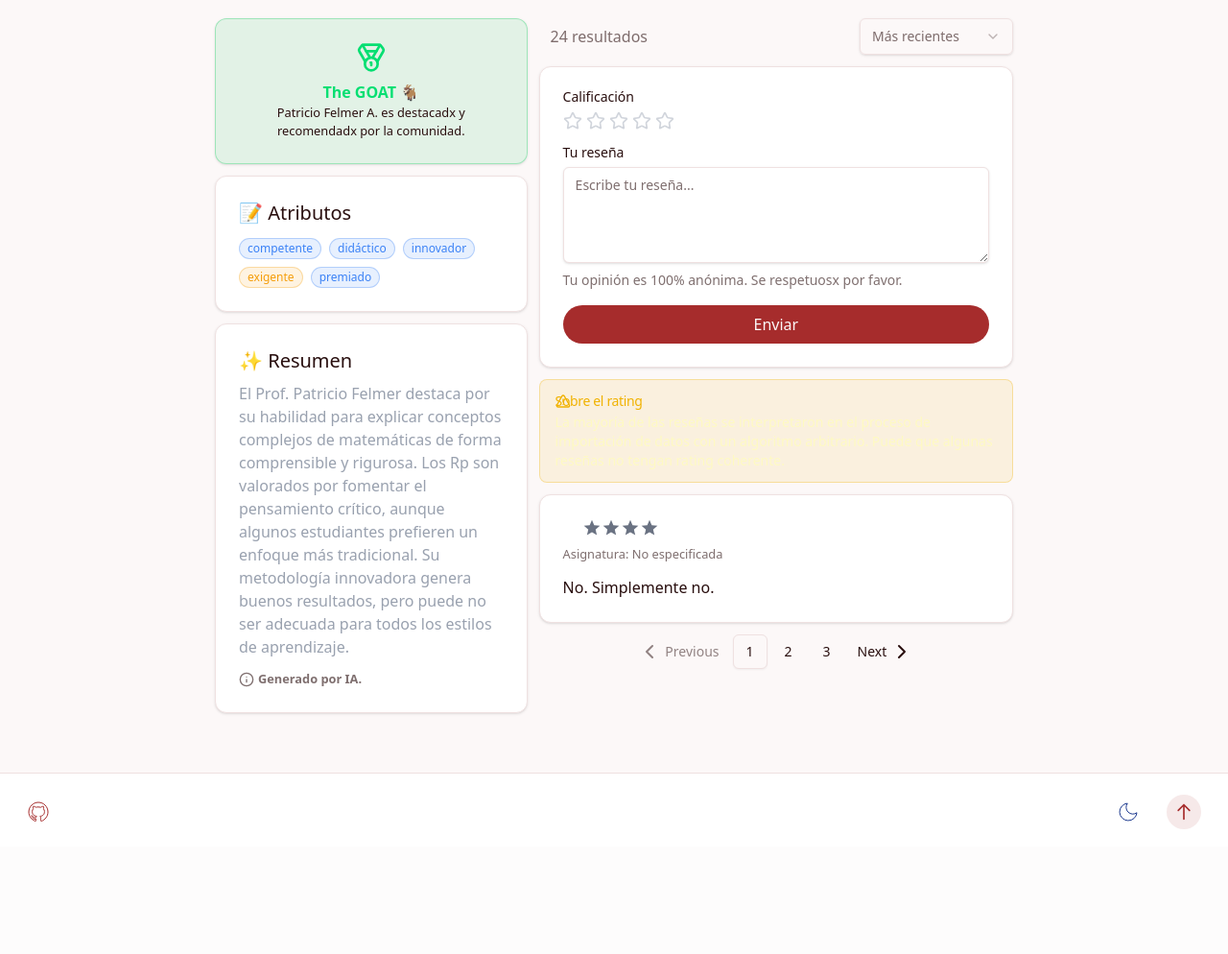
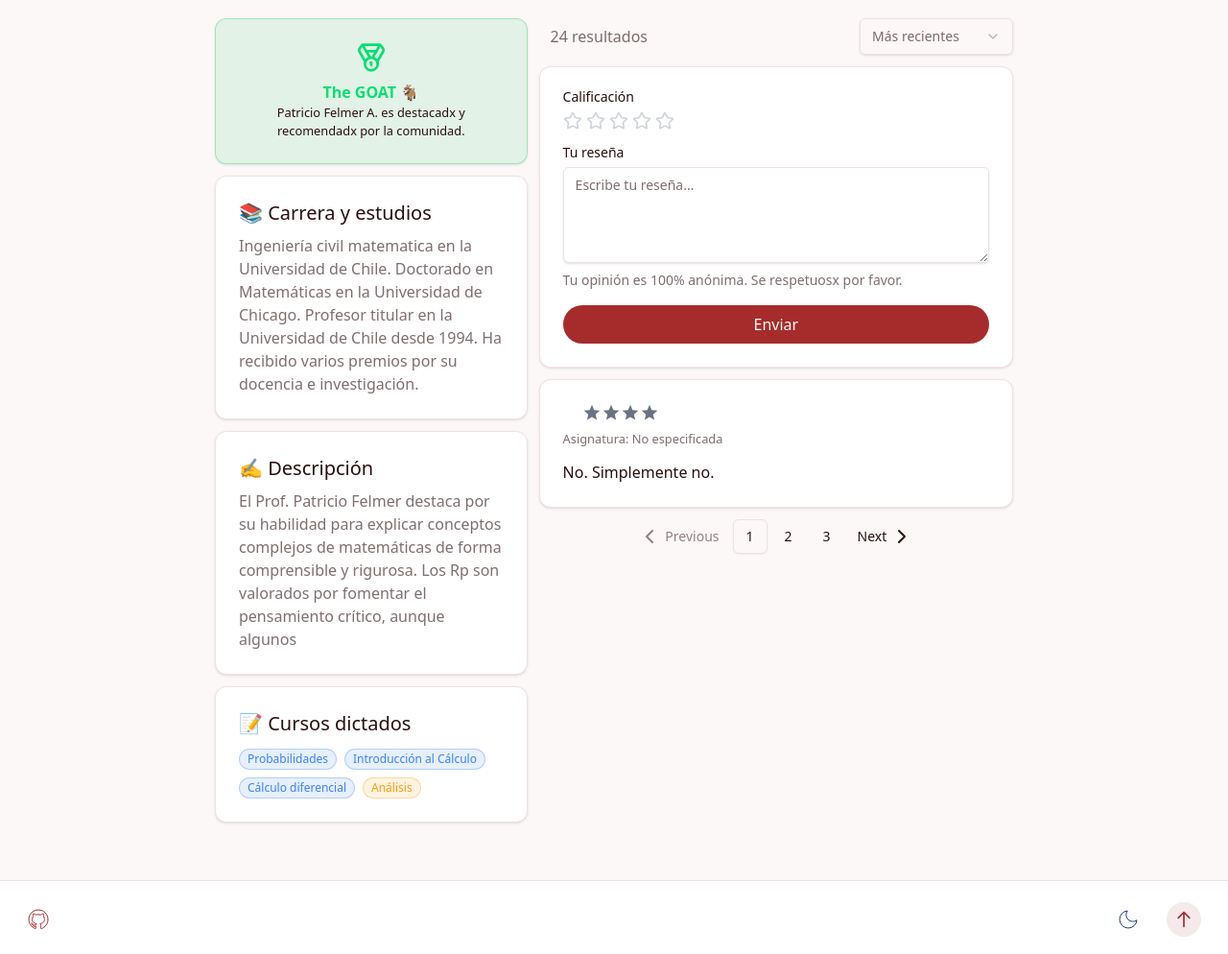
Before and after one commit to AdolfoRV/U-Clases, a Django app: page /accounts/profile/ in a window 1280 px wide. Shown: the part 481-1475 px from the top of the page at 96% size. Before the commit the page ends 1345 px from the top, so only its background shows below. Run offline with Django 5.2, Linux system fonts and the light colour scheme; style sheets or scripts are compiled from the project's sources.

Commit message:
feat(profile): update profile layout with improved text styles and additional information

```diff
--- a/uclases/accounts/templates/accounts/profile.html
+++ b/uclases/accounts/templates/accounts/profile.html
@@ -14,10 +14,10 @@
 				src="https://ucampus.uchile.cl/d/r/usuario/5e/5ecd9143ecb0df35ca7ba9ac92a9c803/perfil/d937b16ea715137dbf4a26d0224e1b77.jpg"
 			/>
 		</span>
-		<h1 class="mt-6 text-4xl font-bold text-glow text-white">
+		<h1 class="mt-6 text-4xl font-bold text-glow text-foreground">
 			Patricio Felmer A.
 		</h1>
-		<h3 class="text-gray-300 text-lg">
+		<h3 class="font-medium text-foreground/90 text-lg">
 			Profesor de Matemáticas - Universidad de Chile
 		</h3>
 		<div id="stars-rating" class="flex flex-row items-center mt-3">
@@ -43,7 +43,7 @@
 			<svg stroke="currentColor" fill="currentColor" stroke-width="0" viewBox="0 0 24 24" class="size-6 text-gray-400" height="1em" width="1em" xmlns="http://www.w3.org/2000/svg">
 				<path d="m22 9.24-7.19-.62L12 2 9.19 8.63 2 9.24l5.46 4.73L5.82 21 12 17.27 18.18 21l-1.63-7.03L22 9.24zM12 15.4l-3.76 2.27 1-4.28-3.32-2.88 4.38-.38L12 6.1l1.71 4.04 4.38.38-3.32 2.88 1 4.28L12 15.4z"></path>
 			</svg>
-			<span class="ml-2 text-gray-300">
+			<span class="ml-2 text-sm text-foreground/90">
 				(3.88) • 24 reseñas
 			</span>
 		</div>
@@ -83,38 +83,28 @@
 			</div>
 			<div data-slot="card" class="bg-card text-foreground flex flex-col gap-6 rounded-xl border py-6 shadow-sm mt-3 card-hover">
 				<div data-slot="card-content" class="px-6">
-					<h3 class="text-xl text-bold">📝 Atributos</h3>
-					<div class="flex flex-row flex-wrap gap-2 mt-3">
-						<span class="badge badge-info">competente</span><span class="badge badge-info">didáctico</span><span class="badge badge-info">innovador</span><span class="badge badge-warning">exigente</span>
-						<span class="badge badge-info">premiado</span>
-					</div>
+					<h3 class="text-xl text-bold">📚 Carrera y estudios</h3>
+					<p class="mt-2 text-foreground/60">
+						Ingeniería civil matematica en la Universidad de Chile. Doctorado en Matemáticas en la Universidad de Chicago. Profesor titular en la Universidad de Chile desde 1994. Ha recibido varios premios por su docencia e investigación.
+					</p>
 				</div>
 			</div>
 			<div data-slot="card" class="bg-card text-foreground flex flex-col gap-6 rounded-xl border py-6 shadow-sm mt-3 card-hover">
 				<div data-slot="card-content" class="px-6">
-					<h3 class="text-xl text-bold">✨ Resumen</h3>
-					<p class="mt-2 text-gray-400">
+					<h3 class="text-xl text-bold">✍ Descripción</h3>
+					<p class="mt-2 text-foreground/60">
 						El Prof. Patricio Felmer destaca por su habilidad para explicar conceptos complejos de matemáticas de forma comprensible y rigurosa. Los Rp son valorados por fomentar el pensamiento crítico, aunque algunos
-						estudiantes prefieren un enfoque más tradicional. Su metodología innovadora genera buenos resultados, pero puede no ser adecuada para todos los estilos de aprendizaje.
 					</p>
-					<div class="flex flex-row items-center gap-1 text-foreground/60 mt-3">
-						<svg
-							xmlns="http://www.w3.org/2000/svg"
-							width="24"
-							height="24"
-							viewBox="0 0 24 24"
-							fill="none"
-							stroke="currentColor"
-							stroke-width="2"
-							stroke-linecap="round"
-							stroke-linejoin="round"
-							class="lucide lucide-info size-4"
-						>
-							<circle cx="12" cy="12" r="10"></circle>
-							<path d="M12 16v-4"></path>
-							<path d="M12 8h.01"></path>
-						</svg>
-						<small class="font-bold">Generado por IA.</small>
+				</div>
+			</div>
+			<div data-slot="card" class="bg-card text-foreground flex flex-col gap-6 rounded-xl border py-6 shadow-sm mt-3 card-hover">
+				<div data-slot="card-content" class="px-6">
+					<h3 class="text-xl text-bold">📝 Cursos dictados</h3>
+					<div class="flex flex-row flex-wrap gap-2 mt-3">
+						<span class="badge badge-info">Probabilidades</span>
+						<span class="badge badge-info">Introducción al Cálculo</span>
+						<span class="badge badge-info">Cálculo diferencial</span>
+						<span class="badge badge-warning">Análisis</span>
 					</div>
 				</div>
 			</div>
@@ -280,21 +270,6 @@
 				</form>
 			</div>
 		</div>
-		<div
-			data-slot="alert"
-			role="alert"
-			class="relative w-full rounded-lg border px-4 py-3 text-sm grid has-[&>svg]:grid-cols-[calc(var(--spacing)*4)_1fr] grid-cols-[0_1fr] has-[&>svg]:gap-x-3 gap-y-0.5 items-start [&>svg]:size-4 [&>svg]:translate-y-0.5 [&>svg]:text-current text-yellow-500 bg-yellow-500/10 border-yellow-500/30"
-		>
-			<svg xmlns="http://www.w3.org/2000/svg" width="24" height="24" viewBox="0 0 24 24" fill="none" stroke="currentColor" stroke-width="2" stroke-linecap="round" stroke-linejoin="round" class="lucide lucide-triangle-alert">
-				<path d="m21.73 18-8-14a2 2 0 0 0-3.48 0l-8 14A2 2 0 0 0 4 21h16a2 2 0 0 0 1.73-3"></path>
-				<path d="M12 9v4"></path>
-				<path d="M12 17h.01"></path>
-			</svg>
-			<div data-slot="alert-title" class="col-start-2 line-clamp-1 min-h-4 font-medium tracking-tight">Sobre el rating</div>
-			<div data-slot="alert-description" class="col-start-2 grid justify-items-start gap-1 text-sm [&amp;_p]:leading-relaxed text-yellow-100">
-				La mayoría de las reseñas se interpretaron en el proceso de importación de datos con un algoritmo arbitrario. Puede que algunas reseñas no tengan rating coherente.
-			</div>
-		</div>
 		<div data-slot="card" class="bg-card text-foreground flex flex-col gap-6 rounded-xl border py-6 shadow-sm">
 			<div data-slot="card-content" class="px-6">
 				<div class="flex flex-row items-center text-white mb-1 relative">
```
